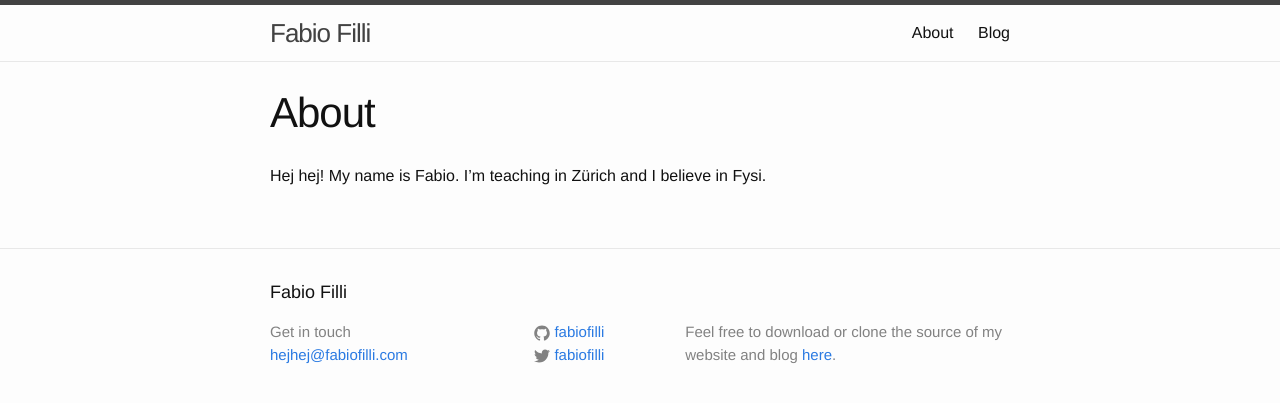
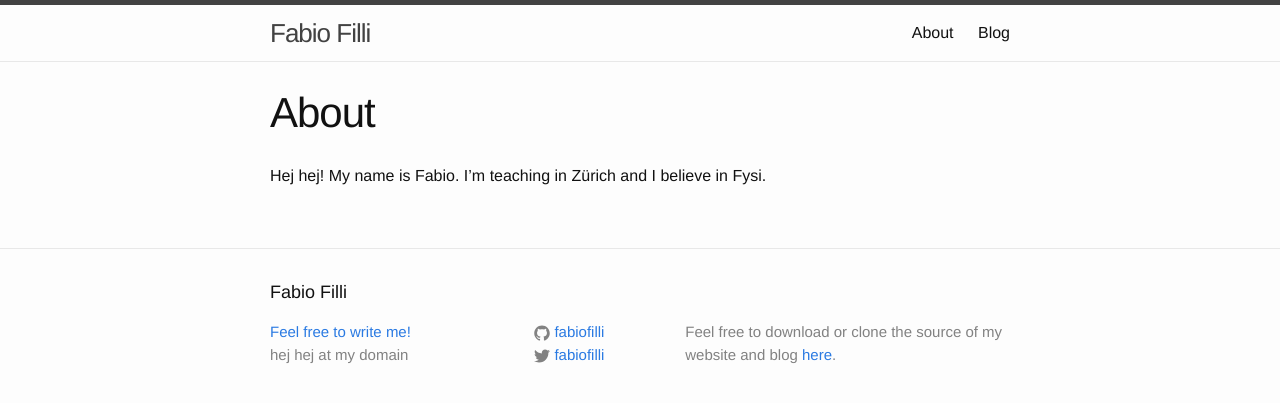
Before and after one commit to fabiofilli/fabiofilli, a Jekyll site: the page built from about.md, in a window 1280 px wide. Shown: the top 403 px of the page. Built offline with Jekyll 4.4.1, drawn with Linux system fonts in a browser that asks for light colours.

Commit message:
change email link in footer

```diff
--- a/_includes/footer.html
+++ b/_includes/footer.html
@@ -7,8 +7,8 @@
     <div class="footer-col-wrapper">
       <div class="footer-col  footer-col-1">
         <ul class="contact-list">
-          <li>Get in touch</li>
-          <li><a href="mailto:{{ site.email }}">{{ site.email }}</a></li>
+          <li><a href="mailto:{{ site.email }}">Feel free to write me!</a></li>
+          <li>hej hej at my domain</a></li>
         </ul>
       </div>
 
```
